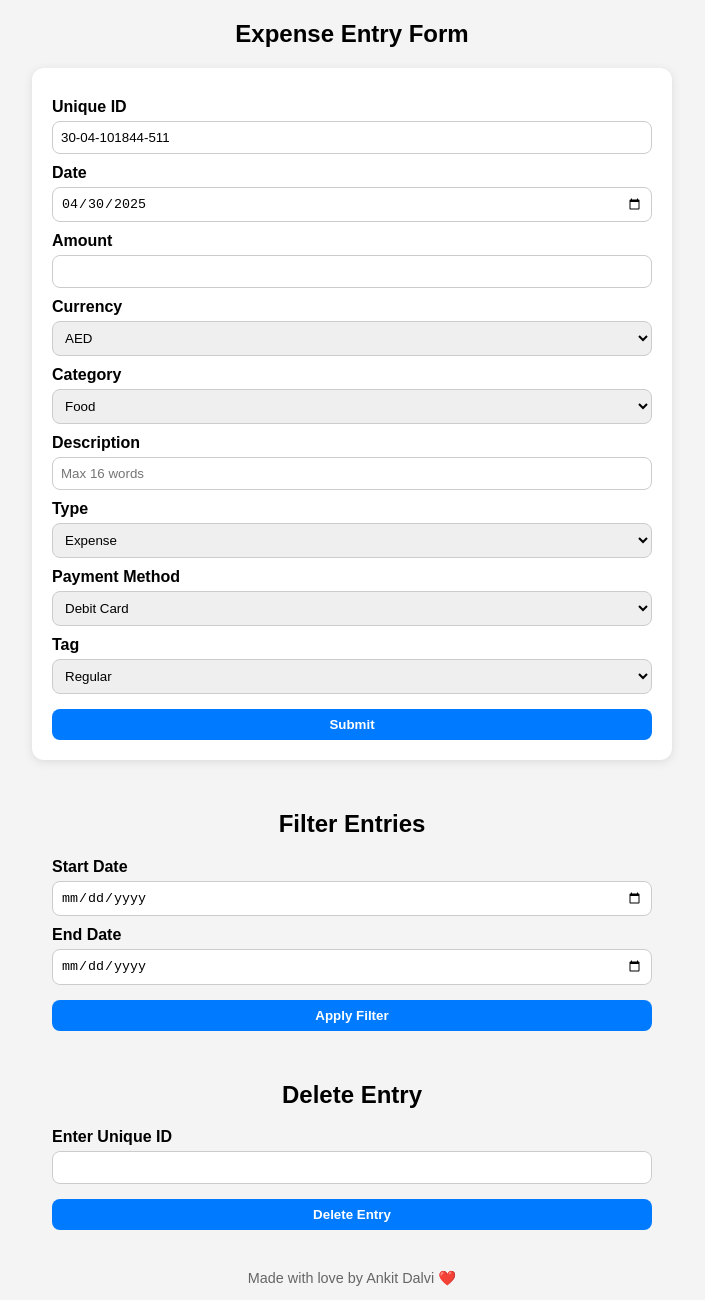
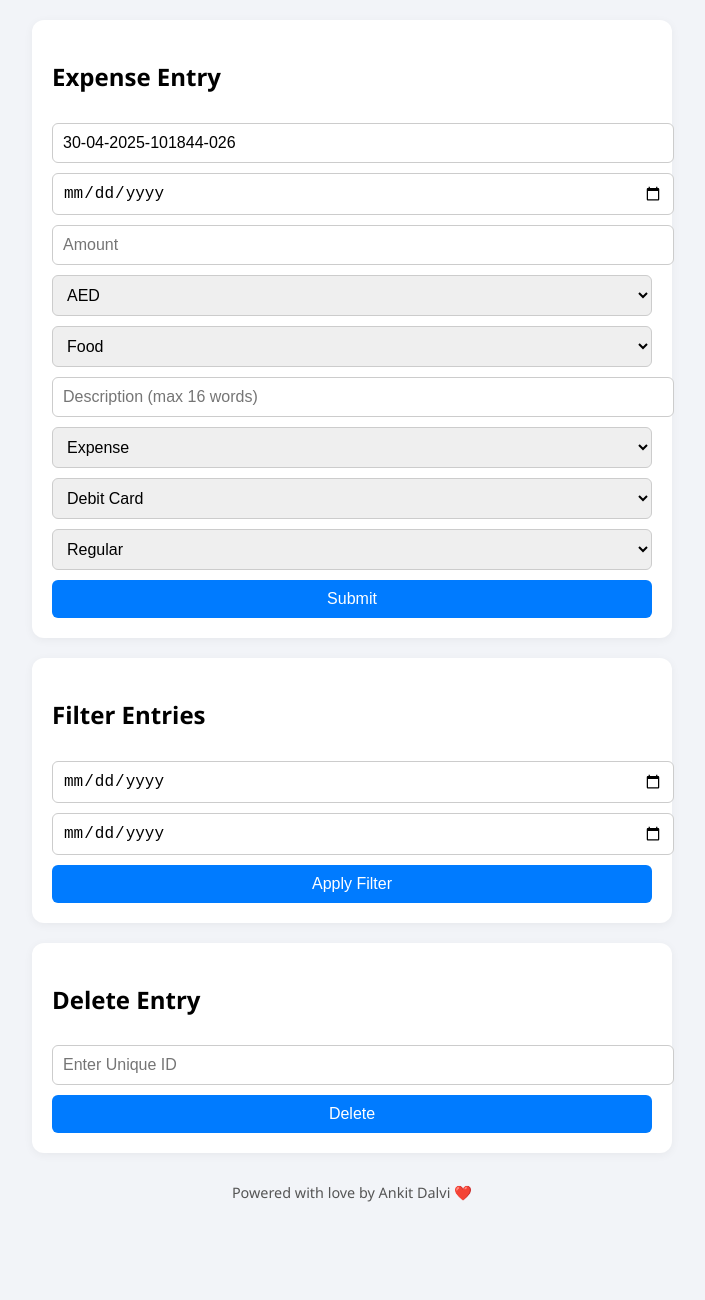
Before and after one commit to AnkitDalvi/my_finance_ad, a plain HTML site: page index.html in a window 1280 px wide. Shown: the part 20-1320 px from the top of the page, without its empty margins (288-993 px from the left). After the commit the page ends 1242 px from the top, so only its background shows below. Drawn offline with Linux system fonts and the light colour scheme.

Commit message:
Add files via upload

```diff
--- a/index.html
+++ b/index.html
@@ -1,228 +1,138 @@
 <!DOCTYPE html>
 <html lang="en">
 <head>
-  <meta charset="UTF-8">
+  <meta charset="UTF-8" />
+  <meta name="viewport" content="width=device-width, initial-scale=1.0"/>
   <title>Expense Tracker</title>
-  <meta name="viewport" content="width=device-width, initial-scale=1.0">
-  <!-- SheetJS for Excel export -->
-  <script src="https://cdnjs.cloudflare.com/ajax/libs/xlsx/0.18.5/xlsx.full.min.js"></script>
   <style>
     body {
-      font-family: Arial, sans-serif;
-      background: #f4f4f4;
+      font-family: 'Segoe UI', sans-serif;
+      background: #f2f4f8;
       margin: 0;
       padding: 20px;
       display: flex;
       flex-direction: column;
       align-items: center;
     }
-    h2 {
-      text-align: center;
-    }
-    form {
+    form, .filter-section, .delete-section {
       background: #fff;
       padding: 20px;
+      margin-top: 20px;
       border-radius: 12px;
+      box-shadow: 0 2px 10px rgba(0,0,0,0.05);
+      width: 100%;
       max-width: 600px;
-      width: 100%;
-      box-shadow: 0 2px 10px rgba(0,0,0,0.1);
-    }
-    label {
-      display: block;
-      margin-top: 10px;
-      font-weight: bold;
     }
     input, select, button {
       width: 100%;
-      padding: 8px;
-      margin-top: 5px;
+      padding: 10px;
+      margin-top: 10px;
       border: 1px solid #ccc;
-      border-radius: 8px;
-      box-sizing: border-box;
+      border-radius: 6px;
+      font-size: 1rem;
     }
     button {
-      background-color: #007BFF;
+      background: #007bff;
       color: white;
-      font-weight: bold;
+      cursor: pointer;
       border: none;
-      margin-top: 15px;
-      cursor: pointer;
     }
     button:hover {
-      background-color: #0056b3;
+      background: #0056b3;
     }
-    .section {
+    footer {
       margin-top: 30px;
-      max-width: 600px;
-      width: 100%;
+      font-size: 0.9rem;
+      color: #555;
     }
-    .footer {
-      margin-top: 40px;
-      text-align: center;
-      color: #666;
-      font-size: 0.9em;
-    }
-    /* Modal Styling */
-    #modal {
+    .popup {
+      position: fixed;
+      top: 10%;
+      left: 50%;
+      transform: translateX(-50%);
+      background: white;
+      border: 1px solid #ccc;
+      padding: 20px;
+      max-height: 400px;
+      overflow-y: auto;
+      box-shadow: 0 0 10px rgba(0,0,0,0.3);
       display: none;
-      position: fixed;
       z-index: 1000;
-      left: 0;
-      top: 0;
-      width: 100%;
-      height: 100%;
-      overflow: auto;
-      background-color: rgba(0,0,0,0.6);
-    }
-    #modal-content {
-      background-color: #fff;
-      margin: 5% auto;
-      padding: 20px;
-      border-radius: 12px;
-      width: 90%;
-      max-width: 1000px;
-      overflow-x: auto;
-    }
-    table {
-      border-collapse: collapse;
-      width: 100%;
-      margin-top: 10px;
-    }
-    th, td {
-      border: 1px solid #ccc;
-      padding: 8px;
-      text-align: left;
-    }
-    th {
-      background: #f0f0f0;
-    }
-    @media (max-width: 768px) {
-      form, .section {
-        padding: 15px;
-      }
     }
   </style>
 </head>
 <body>
-
-<h2>Expense Entry Form</h2>
-<form id="entryForm">
-  <label>Unique ID</label>
-  <input type="text" id="uniqueId" readonly>
-
-  <label>Date</label>
-  <input type="date" id="date" required>
-
-  <label>Amount</label>
-  <input type="number" id="amount" required>
-
-  <label>Currency</label>
-  <select id="currency">
-    <option>AED</option>
-    <option>USD</option>
-    <option>INR</option>
-    <option>EURO</option>
+  <form id="expense-form" onsubmit="submitForm(event)">
+    <h2>Expense Entry</h2>
+    <input type="text" id="uniqueId" name="uniqueId" readonly />
+    <input type="date" id="date" name="date" required />
+    <input type="number" id="amount" name="amount" required placeholder="Amount" />
+    <select id="currency" name="currency">
+      <option>AED</option><option>USD</option><option>INR</option><option>EURO</option>
     </select>
-
-  <label>Category</label>
-  <select id="category">
-    <option>Food</option>
-    <option>Groceries</option>
-    <option>Transportation</option>
-    <option>Rent</option>
-    <option>Utilities</option>
-    <option>Shopping</option>
-    <option>Health</option>
-    <option>Education</option>
-    <option>Entertainment</option>
-    <option>Savings</option>
-    <option>Debt Payback/ Loan</option>
+    <select id="category" name="category">
+      <option>Food</option><option>Groceries</option><option>Transportation</option><option>Rent</option>
+      <option>Utilities</option><option>Shopping</option><option>Health</option><option>Education</option>
+      <option>Entertainment</option><option>Savings</option><option>Debt Payback/ Loan</option>
     </select>
-
-  <label>Description</label>
-  <input type="text" id="description" maxlength="200" placeholder="Max 16 words" required>
-
-  <label>Type</label>
-  <select id="type">
-    <option>Expense</option>
-    <option>Income</option>
+    <input type="text" id="description" name="description" maxlength="200" placeholder="Description (max 16 words)" />
+    <select id="type" name="type">
+      <option>Expense</option><option>Income</option>
     </select>
-
-  <label>Payment Method</label>
-  <select id="paymentMethod">
-    <option>Debit Card</option>
-    <option>Credit Card</option>
-    <option>Bank Transfer</option>
-    <option>Cheque</option>
-    <option>Cash</option>
+    <select id="paymentMethod" name="paymentMethod">
+      <option>Debit Card</option><option>Credit Card</option><option>Bank Transfer</option>
+      <option>Cheque</option><option>Cash</option>
     </select>
-
-  <label>Tag</label>
-  <select id="tag">
-    <option>Regular</option>
-    <option>Weekend</option>
-    <option>Official</option>
-    <option>Recurring</option>
-    <option>Vacation</option>
+    <select id="tag" name="tag">
+      <option>Regular</option><option>Weekend</option><option>Official</option>
+      <option>Recurring</option><option>Vacation</option>
     </select>
-
     <button type="submit">Submit</button>
   </form>
 
-<div class="section">
+  <div class="filter-section">
     <h2>Filter Entries</h2>
-  <label>Start Date</label>
-  <input type="date" id="startDate">
-  <label>End Date</label>
-  <input type="date" id="endDate">
+    <input type="date" id="filterStartDate" />
+    <input type="date" id="filterEndDate" />
     <button onclick="applyFilter()">Apply Filter</button>
   </div>
 
-<div class="section">
+  <div class="delete-section">
     <h2>Delete Entry</h2>
-  <label>Enter Unique ID</label>
-  <input type="text" id="deleteId">
-  <button onclick="deleteEntry()">Delete Entry</button>
+    <input type="text" id="deleteId" placeholder="Enter Unique ID" />
+    <button onclick="deleteEntry()">Delete</button>
   </div>
 
-<div class="footer">Made with love by Ankit Dalvi ❤️</div>
-
-<!-- Modal for Filtered Table -->
-<div id="modal">
-  <div id="modal-content">
-    <span id="close-modal" style="float:right; cursor:pointer;">&times;</span>
-    <h2>Filtered Results</h2>
-    <div id="table-container"></div>
-    <button onclick="exportToExcel()">Download as Excel</button>
-  </div>
+  <div id="popup" class="popup">
+    <h3>Filtered Results</h3>
+    <pre id="popupContent"></pre>
+    <button onclick="downloadFiltered()">Download Excel</button>
+    <button onclick="closePopup()">Close</button>
   </div>
 
+  <footer>Powered with love by Ankit Dalvi ❤️</footer>
+
   <script>
+    const SHEET_URL = "https://script.google.com/macros/s/AKfycbxxSRUCwqG54X0XS18TjI-cZ9G7RyJcryG8cxD-yVRXQQL-5h9I1tlrTGwolHp8193NMA/exec";
+
     function generateUniqueId() {
       const now = new Date();
-    const pad = (n) => n.toString().padStart(2, '0');
-    const time = `${pad(now.getHours())}${pad(now.getMinutes())}${pad(now.getSeconds())}`;
-    const random = Math.floor(Math.random() * 900 + 100);
-    return `${pad(now.getDate())}-${pad(now.getMonth()+1)}-${time}-${random}`;
+      const date = now.toLocaleDateString('en-GB').split('/').join('-');
+      const time = now.toTimeString().split(' ')[0].replace(/:/g, '');
+      const random = Math.floor(Math.random() * 1000).toString().padStart(3, '0');
+      return `${date}-${time}-${random}`;
     }
 
+    window.onload = () => {
       document.getElementById("uniqueId").value = generateUniqueId();
-  document.getElementById("date").valueAsDate = new Date();
+    };
 
-  function getEntries() {
-    return JSON.parse(localStorage.getItem("entries") || "[]");
-  }
-
-  function saveEntries(entries) {
-    localStorage.setItem("entries", JSON.stringify(entries));
-  }
-
-  document.getElementById("entryForm").addEventListener("submit", function(e) {
+    function submitForm(e) {
       e.preventDefault();
-    const entry = {
+      const data = {
         uniqueId: document.getElementById("uniqueId").value,
         date: document.getElementById("date").value,
-      amount: parseFloat(document.getElementById("amount").value),
+        amount: document.getElementById("amount").value,
         currency: document.getElementById("currency").value,
         category: document.getElementById("category").value,
         description: document.getElementById("description").value,
@@ -230,67 +140,57 @@
         paymentMethod: document.getElementById("paymentMethod").value,
         tag: document.getElementById("tag").value
       };
-
-    const entries = getEntries();
-    entries.push(entry);
-    saveEntries(entries);
-    alert("Entry saved!");
-    this.reset();
+      fetch(SHEET_URL, {
+        method: "POST",
+        headers: { "Content-Type": "application/json" },
+        body: JSON.stringify({ action: "submit", data })
+      })
+      .then(res => res.json())
+      .then(() => {
+        alert("✅ Entry submitted!");
+        document.getElementById("expense-form").reset();
         document.getElementById("uniqueId").value = generateUniqueId();
-    document.getElementById("date").valueAsDate = new Date();
       });
+    }
 
     function applyFilter() {
-    const start = new Date(document.getElementById("startDate").value);
-    const end = new Date(document.getElementById("endDate").value);
-    const results = getEntries().filter(e => {
-      const date = new Date(e.date);
-      return date >= start && date <= end;
+      const start = document.getElementById("filterStartDate").value;
+      const end = document.getElementById("filterEndDate").value;
+      fetch(SHEET_URL + `?action=filter&start=${start}&end=${end}`)
+        .then(res => res.json())
+        .then(data => {
+          document.getElementById("popup").style.display = "block";
+          document.getElementById("popupContent").textContent = JSON.stringify(data.entries, null, 2);
+          window.filteredData = data.entries;
         });
-
-    if (results.length === 0) {
-      alert("No entries found.");
-      return;
     }
 
-    let table = `<table><thead><tr><th>Unique ID</th><th>Date</th><th>Amount</th><th>Currency</th><th>Category</th><th>Description</th><th>Type</th><th>Payment</th><th>Tag</th></tr></thead><tbody>`;
-    results.forEach(r => {
-      table += `<tr>
-        <td>${r.uniqueId}</td><td>${r.date}</td><td>${r.amount}</td><td>${r.currency}</td><td>${r.category}</td>
-        <td>${r.description}</td><td>${r.type}</td><td>${r.paymentMethod}</td><td>${r.tag}</td></tr>`;
-    });
-    table += `</tbody></table>`;
-
-    document.getElementById("table-container").innerHTML = table;
-    document.getElementById("modal").style.display = "block";
-  }
-
-  function exportToExcel() {
-    const table = document.querySelector("#table-container table");
-    const wb = XLSX.utils.table_to_book(table, { sheet: "Filtered Results" });
-    XLSX.writeFile(wb, "filtered_data.xlsx");
+    function downloadFiltered() {
+      const csvRows = [["Unique ID","Date","Amount","Currency","Category","Description","Type","Payment Method","Tag"]];
+      window.filteredData.forEach(row => csvRows.push(Object.values(row)));
+      const csv = csvRows.map(e => e.join(",")).join("\n");
+      const blob = new Blob([csv], { type: 'text/csv' });
+      const a = document.createElement("a");
+      a.href = URL.createObjectURL(blob);
+      a.download = "Filtered_Expenses.csv";
+      a.click();
     }
 
     function deleteEntry() {
-    const deleteId = document.getElementById("deleteId").value.trim();
-    if (!deleteId) return alert("Please enter a Unique ID.");
-    const entries = getEntries();
-    const updated = entries.filter(e => e.uniqueId !== deleteId);
-    if (updated.length === entries.length) return alert("No entry found.");
-    saveEntries(updated);
-    alert("Entry deleted.");
-    document.getElementById("deleteId").value = "";
+      const id = document.getElementById("deleteId").value;
+      if (!id) return alert("Enter a valid Unique ID.");
+      fetch(SHEET_URL, {
+        method: "POST",
+        headers: { "Content-Type": "application/json" },
+        body: JSON.stringify({ action: "delete", uniqueId: id })
+      })
+      .then(res => res.json())
+      .then(response => alert(response.message || "Deleted!"));
     }
 
-  document.getElementById("close-modal").onclick = () => {
-    document.getElementById("modal").style.display = "none";
-  };
-  window.onclick = function(e) {
-    if (e.target == document.getElementById("modal")) {
-      document.getElementById("modal").style.display = "none";
+    function closePopup() {
+      document.getElementById("popup").style.display = "none";
     }
-  };
   </script>
-
 </body>
 </html>
```
Lines whose indentation alone changed are shown as unchanged.
